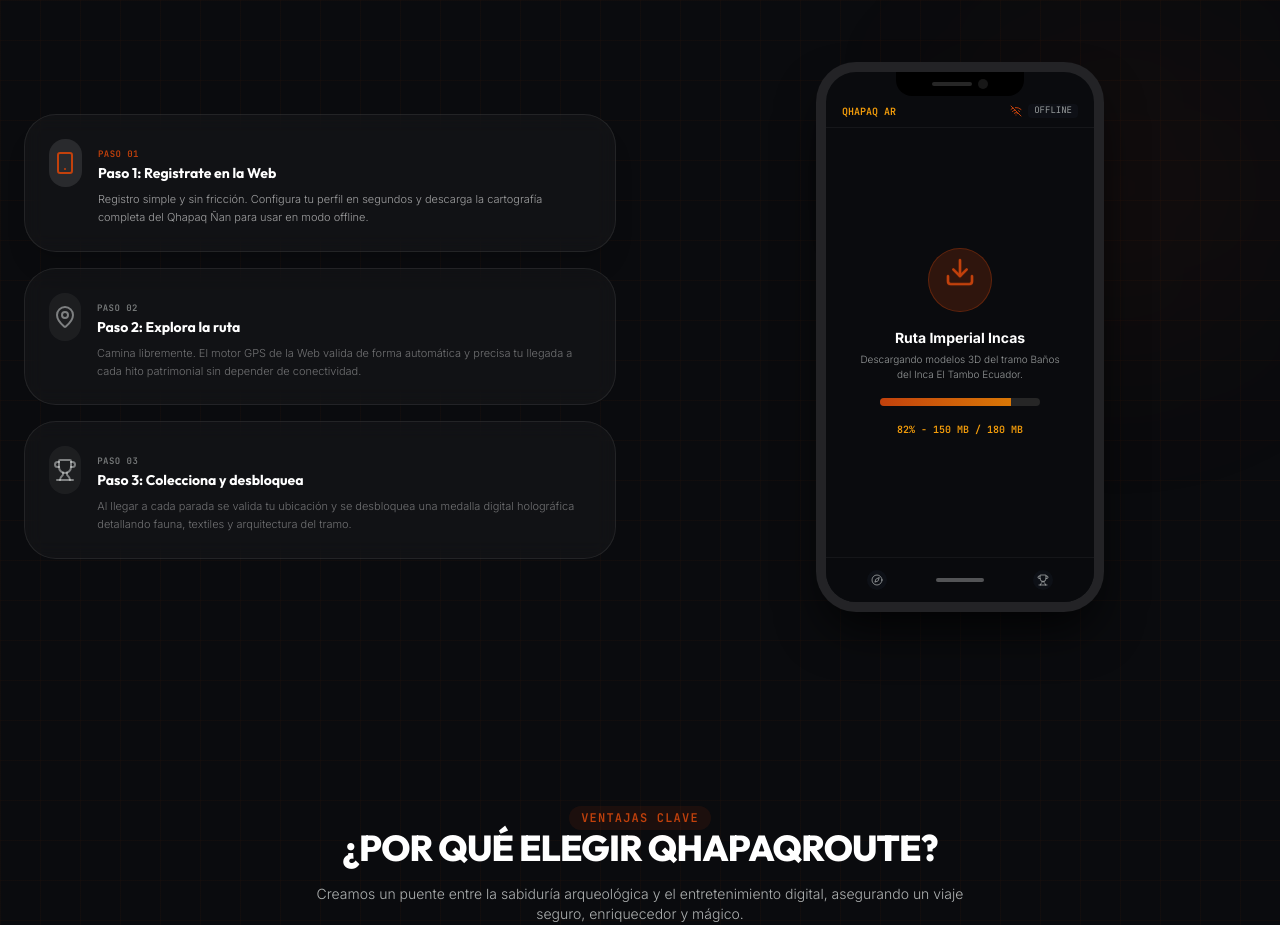
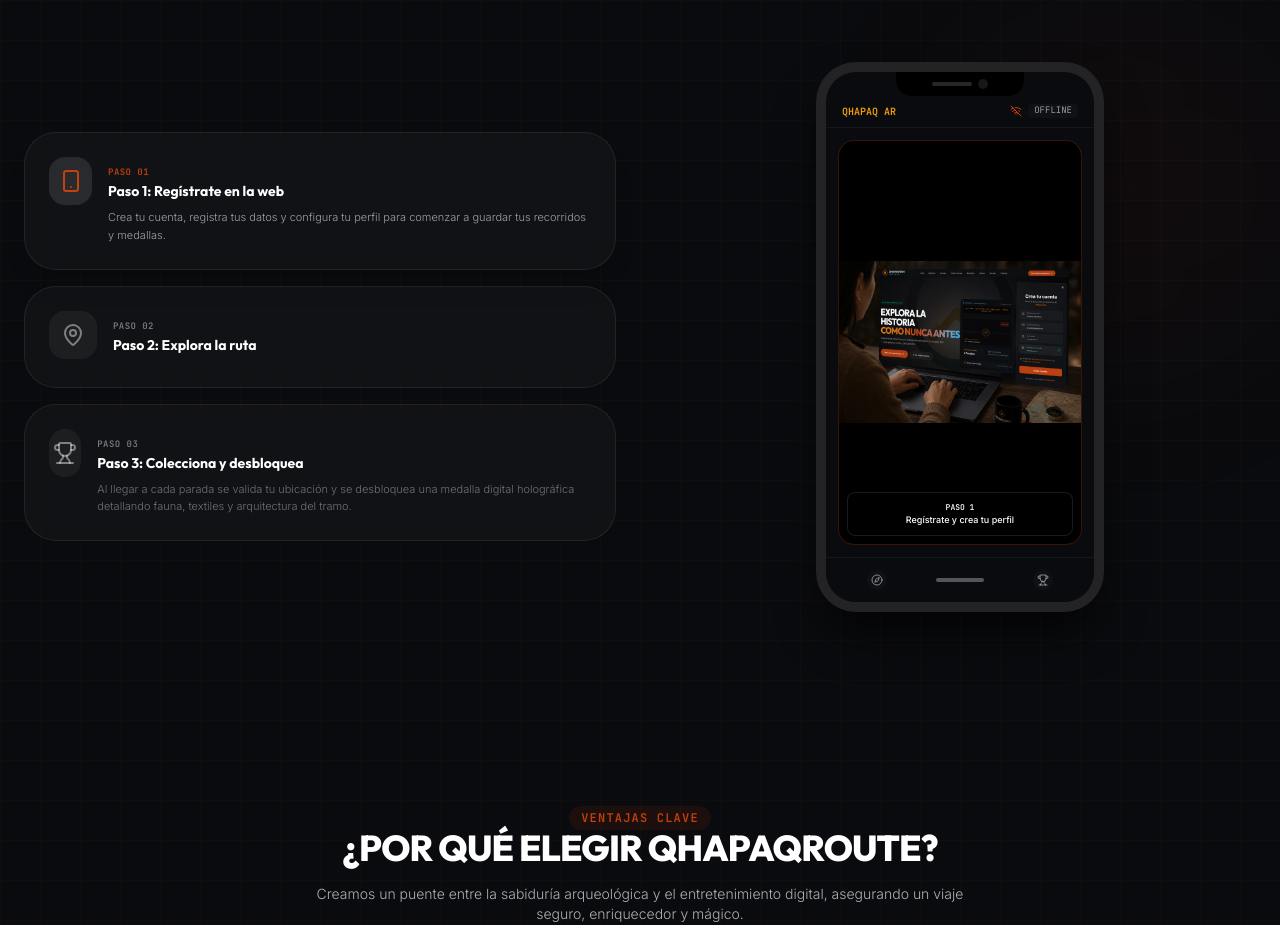
Before and after one commit to AracelyMB/qhapaq-nan-inmersivo, a React (Vite) app: page / in a window 1280 px wide. Shown: the part 2520-3445 px from the top of the page. Built offline with nearby package versions, Linux system fonts and the light colour scheme.

Commit message:
Corrige enlace de WhatsApp y actualiza imagene en la pantalla de telefono

```diff
--- a/src/components/HowItWorks.tsx
+++ b/src/components/HowItWorks.tsx
@@ -1,6 +1,8 @@
 import { useState } from "react";
 import { motion, AnimatePresence } from "motion/react";
 import { Smartphone, MapPin, Eye, Compass, Trophy, WifiOff, Sparkles, Download, ArrowRight } from "lucide-react";
+import registroImagen from "../assets/images/registro-web.png";
+import medallaImagen from "../assets/images/medalla-desbloqueada.png";
 
 export default function HowItWorks() {
   const [activeStep, setActiveStep] = useState(1);
@@ -8,8 +10,8 @@
   const steps = [
     {
       number: 1,
-      title: "Paso 1: Registrate en la Web",
-      description: "Registro simple y sin fricción. Configura tu perfil en segundos y descarga la cartografía completa del Qhapaq Ñan para usar en modo offline.",
+      title: "Paso 1: Regístrate en la web",
+      description: "Crea tu cuenta, registra tus datos y configura tu perfil para comenzar a guardar tus recorridos y medallas.",
       icon: Smartphone,
       color: "text-terracotta-500",
       bg: "bg-terracotta-500/10",
@@ -18,7 +20,7 @@
     {
       number: 2,
       title: "Paso 2: Explora la ruta",
-      description: "Camina libremente. El motor GPS de la Web valida de forma automática y precisa tu llegada a cada hito patrimonial sin depender de conectividad.",
+      ddescription:"Recorre la ruta y registra tus paradas en la web para conservar el avance de tu experiencia.",
       icon: MapPin,
       color: "text-incagold-500",
       bg: "bg-incagold-500/10",
@@ -129,33 +131,32 @@
                 <div className="flex-1 overflow-hidden relative">
                   <AnimatePresence mode="wait">
 
-                    {/* Screen 1: Download */}
+                    {/* Screen 1: Registro web */}
                     {activeStep === 1 && (
                       <motion.div
-                        key="screen-dl"
+                        key="screen-register"
                         initial={{ opacity: 0, scale: 0.95 }}
                         animate={{ opacity: 1, scale: 1 }}
                         exit={{ opacity: 0, scale: 0.95 }}
-                        className="absolute inset-0 p-4 flex flex-col justify-center items-center text-center space-y-4"
+                        className="absolute inset-0 p-3"
                       >
-                        <div className="w-16 h-16 rounded-full bg-terracotta-500/20 flex items-center justify-center border border-terracotta-500/35">
-                          <Download className="w-8 h-8 text-terracotta-500 animate-bounce" />
+                        <div className="relative w-full h-full rounded-2xl overflow-hidden border border-terracotta-500/30 bg-black">
+                          <img
+                            src={registroImagen}
+                            alt="Registro de usuario en QhapaqRoute"
+                            className="w-full h-full object-contain"
+                          />
+
+                          <div className="absolute inset-x-2 bottom-2 bg-black/70 backdrop-blur-md p-2 rounded-lg border border-white/10 text-center">
+                            <span className="font-mono text-[8px] text-terracotta-400 block font-semibold uppercase">
+                              Paso 1
+                            </span>
+
+                            <span className="text-[9px] text-white font-medium block">
+                              Regístrate y crea tu perfil
+                            </span>
+                          </div>
                         </div>
-                        <div className="space-y-1">
-                          <h4 className="text-sm font-bold text-white">Ruta Imperial Incas</h4>
-                          <p className="text-[10px] text-andean-50/60 font-light max-w-[200px]">
-                            Descargando modelos 3D del tramo Baños del Inca El Tambo Ecuador.
-                          </p>
-                        </div>
-                        <div className="w-40 bg-neutral-800 h-2 rounded-full overflow-hidden">
-                          <motion.div
-                            initial={{ width: 0 }}
-                            animate={{ width: "82%" }}
-                            transition={{ duration: 2, ease: "easeInOut" }}
-                            className="bg-gradient-to-r from-terracotta-500 to-incagold-500 h-full"
-                          ></motion.div>
-                        </div>
-                        <span className="text-[10px] font-mono text-incagold-400 font-semibold">82% - 150 MB / 180 MB</span>
                       </motion.div>
                     )}
 
@@ -202,46 +203,47 @@
                       </motion.div>
                     )}
 
-                    {/* Screen 3: AR */}
-                    {activeStep === 3 && (
+                   {/* Screen 3: Medalla desbloqueada */}
+                   {activeStep === 3 && (
                       <motion.div
-                        key="screen-ar"
+                        key="screen-reward"
                         initial={{ opacity: 0, scale: 0.95 }}
                         animate={{ opacity: 1, scale: 1 }}
                         exit={{ opacity: 0, scale: 0.95 }}
-                        className="absolute inset-0 p-3 flex flex-col justify-between"
+                        className="absolute inset-0 p-3 flex flex-col"
                       >
-                        {/* Camera viewport simulation */}
-                        <div className="flex-1 rounded-2xl border border-techblue-500/30 relative overflow-hidden bg-gradient-to-t from-black/80 to-transparent">
+                        <div className="relative flex-1 rounded-2xl overflow-hidden border border-techblue-500/30 bg-black">
+                          <img
+                            src={medallaImagen}
+                            alt="Medalla digital desbloqueada en QhapaqRoute"
+                            className="w-full h-full object-contain"
+                          />
 
-                          {/* Neon hud lines */}
+                          {/* Esquinas estilo realidad aumentada */}
                           <div className="absolute top-2 left-2 w-3 h-3 border-t border-l border-techblue-400"></div>
                           <div className="absolute top-2 right-2 w-3 h-3 border-t border-r border-techblue-400"></div>
                           <div className="absolute bottom-2 left-2 w-3 h-3 border-b border-l border-techblue-400"></div>
                           <div className="absolute bottom-2 right-2 w-3 h-3 border-b border-r border-techblue-400"></div>
 
-                          {/* 3D Wireframe structure floating */}
-                          <div className="absolute inset-0 flex items-center justify-center">
-                            <motion.div
-                              animate={{ scale: [1, 1.02, 1] }}
-                              transition={{ duration: 3, repeat: Infinity }}
-                              className="w-28 h-20 border border-incagold-500/40 relative flex items-center justify-center"
-                            >
-                              <div className="absolute inset-0 border border-dashed border-incagold-500/20 transform rotate-12"></div>
-                              <div className="absolute top-0 inset-x-0 h-[1px] bg-incagold-500/50"></div>
-                              <Sparkles className="w-5 h-5 text-incagold-400 animate-pulse" />
-                            </motion.div>
-                          </div>
+                          <div className="absolute inset-x-2 bottom-2 bg-black/70 backdrop-blur-md p-2 rounded-lg border border-white/10 text-center">
+                            <span className="font-mono text-[8px] text-incagold-400 block font-semibold">
+                              MEDALLA DESBLOQUEADA
+                            </span>
 
-                          <div className="absolute bottom-2 inset-x-2 bg-black/60 backdrop-blur-md p-2 rounded-lg border border-white/10 text-center">
-                            <span className="font-mono text-[8px] text-incagold-400 block font-semibold">MEDALLA DESBLOQUEADA</span>
-                            <span className="text-[9px] text-white font-medium block">Holograma: Templo de Ingapirca</span>
+                            <span className="text-[9px] text-white font-medium block">
+                              Recompensa obtenida en la ruta
+                            </span>
                           </div>
                         </div>
 
                         <div className="mt-2 bg-andean-900/90 p-2.5 rounded-xl border border-andean-500/20 flex items-center justify-between">
-                          <span className="text-[9px] text-andean-50/60 font-mono">Registro Colección</span>
-                          <span className="text-[9px] text-incagold-400 font-bold font-mono">Medalla 01/06</span>
+                          <span className="text-[9px] text-andean-50/60 font-mono">
+                            Registro colección
+                          </span>
+
+                          <span className="text-[9px] text-incagold-400 font-bold font-mono">
+                            Medalla 01/06
+                          </span>
                         </div>
                       </motion.div>
                     )}
```
Also changed, not shown: src/assets/images/medalla-desbloqueada.png (added), src/assets/images/registro-web.png (added).
